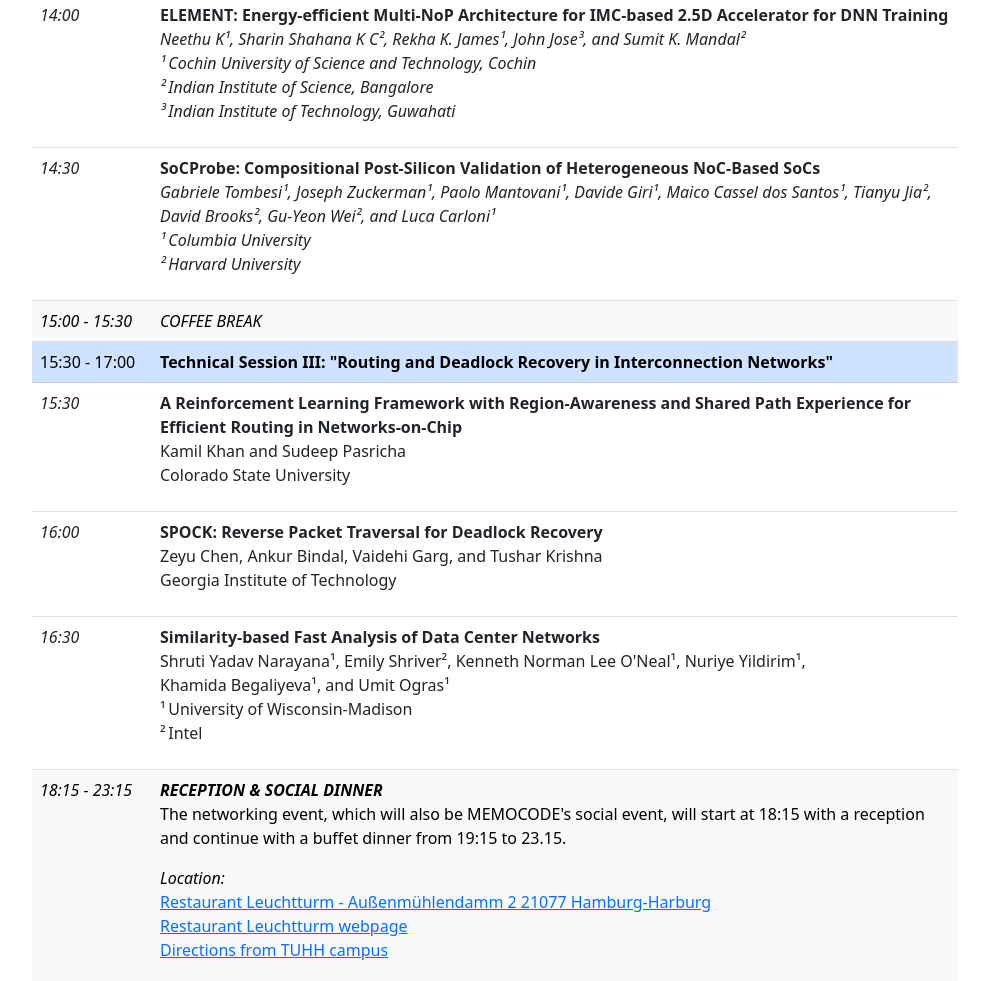
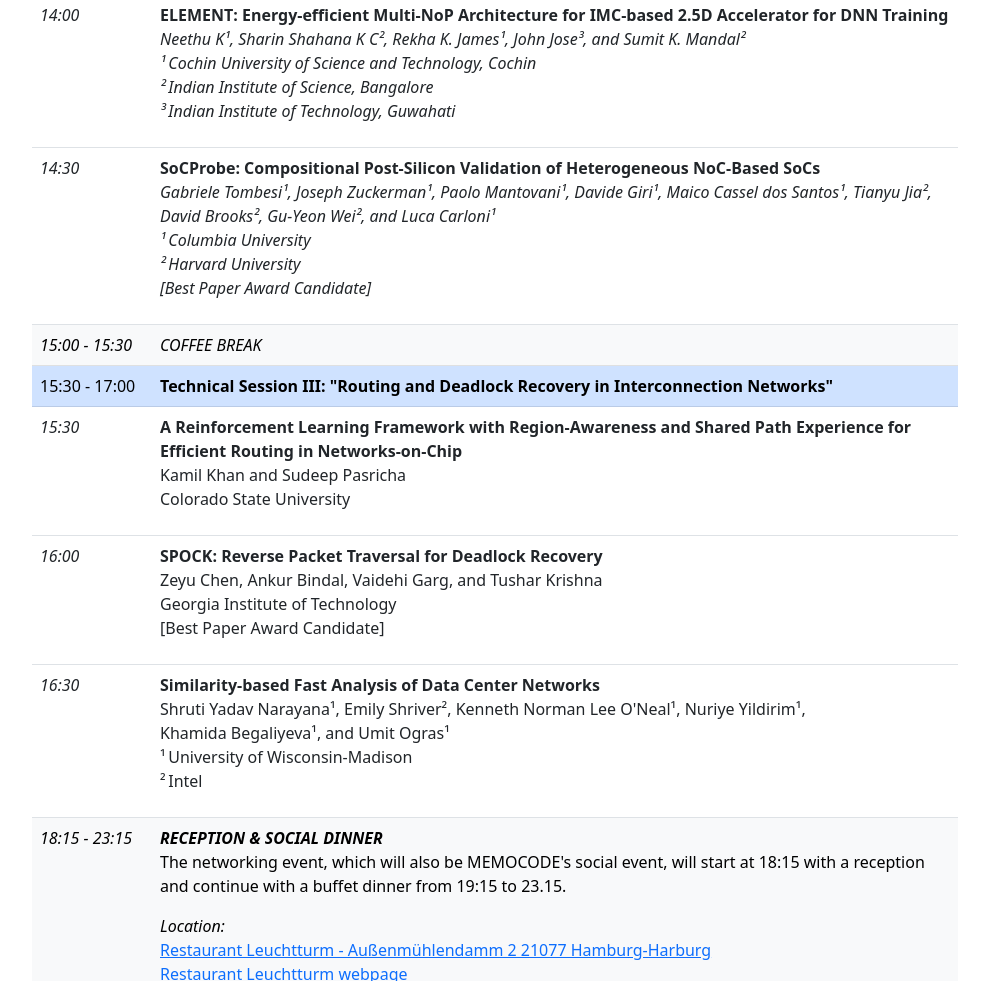
Before and after one commit to NOCS2023/NOCS2023.github.io, a plain HTML site: page program.html in a window 1280 px wide. Shown: the part 1138-2119 px from the top of the page, without its empty margins (145-1134 px from the left). Drawn offline with Linux system fonts and the light colour scheme.

Commit message:
Adds best paper award candidates

```diff
--- a/program.html
+++ b/program.html
@@ -263,7 +263,8 @@
                                     Luca&nbsp;Carloni&sup1;
                                     <br>
                                     &sup1;&thinsp;Columbia University <br>
-                                    &sup2;&thinsp;Harvard University
+                                    &sup2;&thinsp;Harvard University <br>
+                                    [Best Paper Award Candidate]
                                 </i>
                             </p>
                         </td>
@@ -309,7 +310,8 @@
                                 and
                                 Tushar&nbsp;Krishna
                                 <br>
-                                Georgia Institute of Technology
+                                Georgia Institute of Technology <br>
+                                [Best Paper Award Candidate]
 
                             </p>
                         </td>
```
